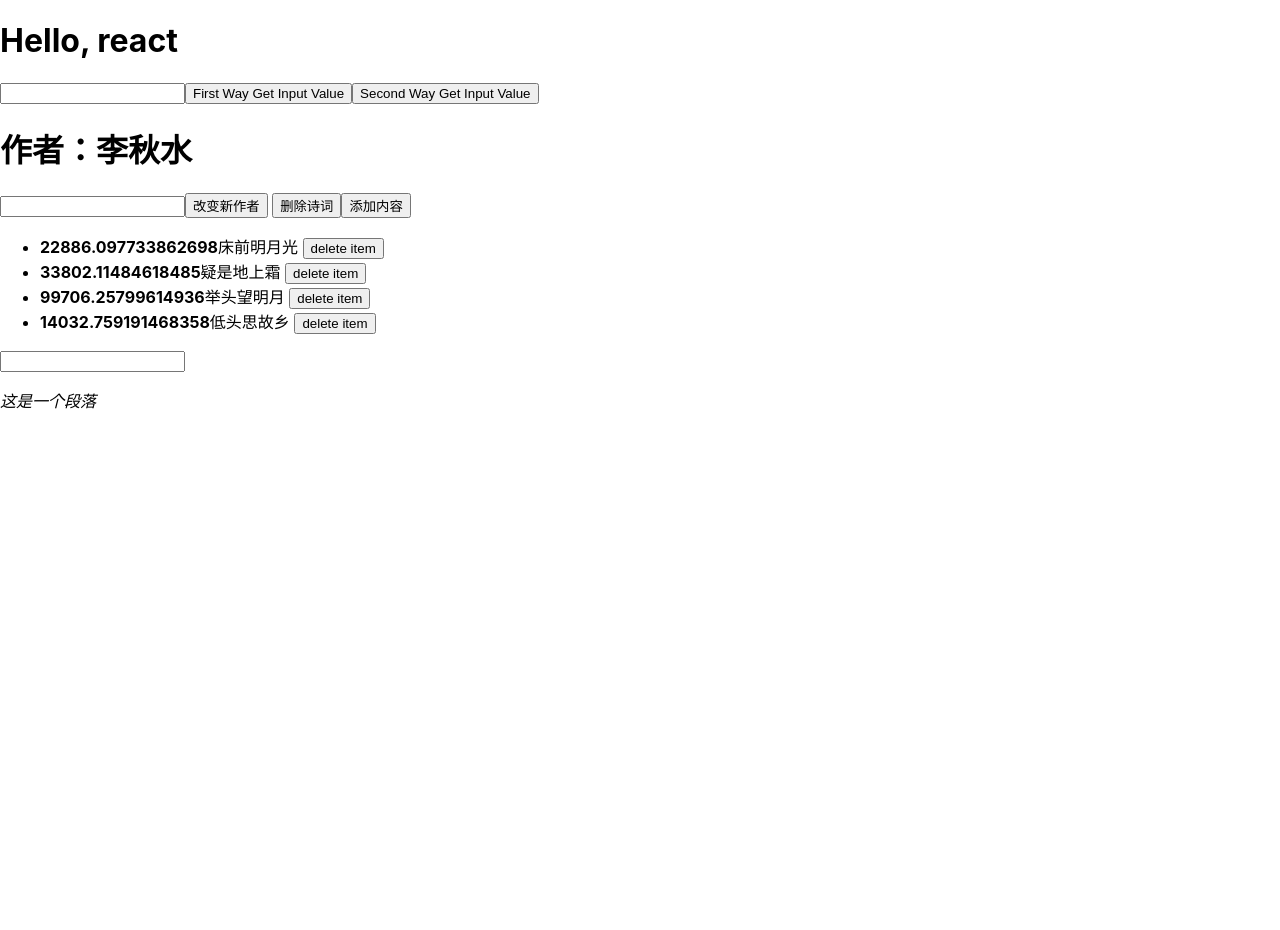
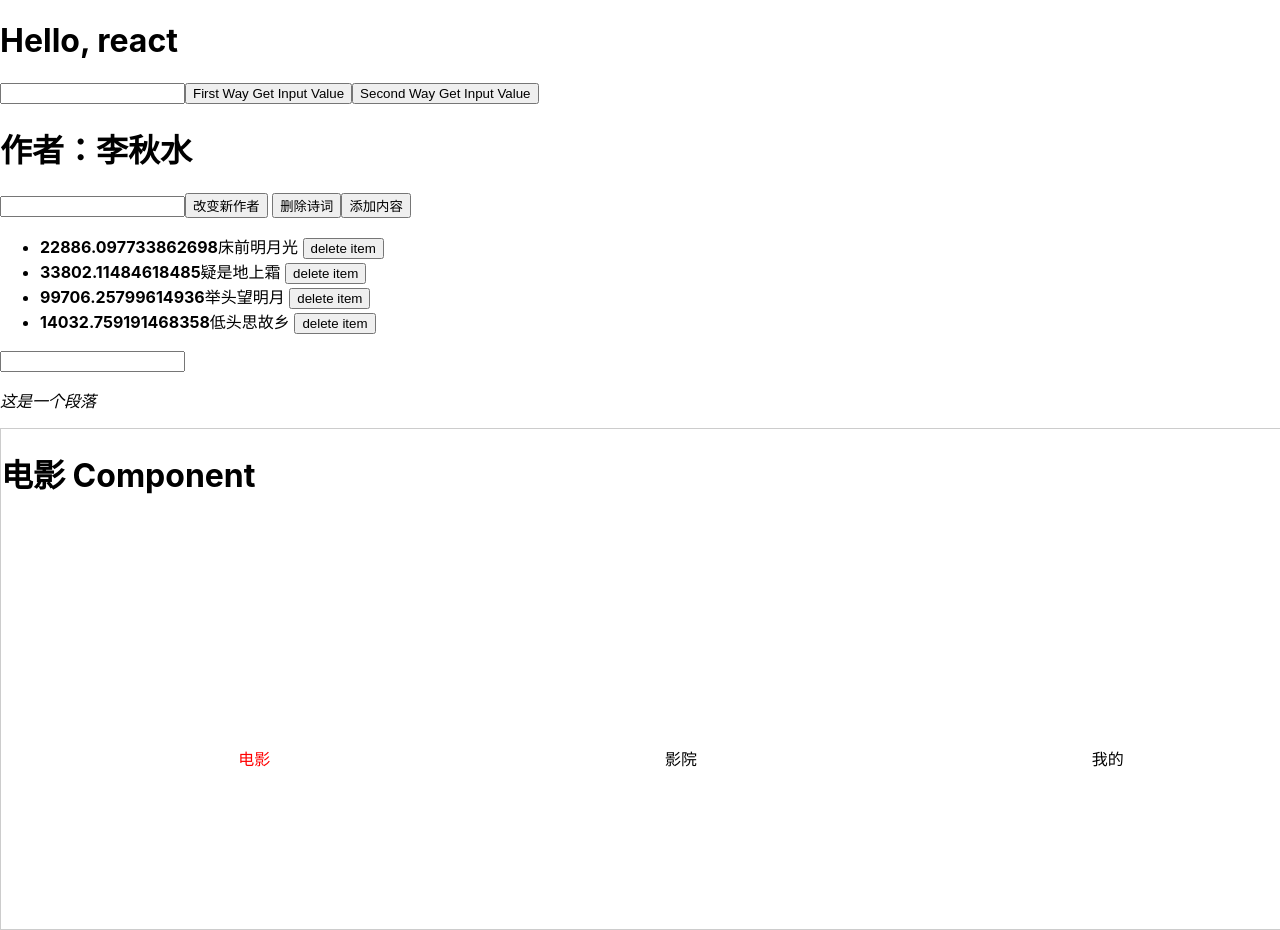
Before and after one commit to zxymax/react-qf-bz, a React (Create React App) app: page / in a window 1280 px wide. Before the commit the page ends 800 px from the top, so only its background shows below. Built offline with nearby package versions, Linux system fonts and the light colour scheme.

Commit message:
tab组件demo 使用@emotion/styled @emotion/react 写样式

```diff
--- a/package.json
+++ b/package.json
@@ -3,6 +3,8 @@
   "version": "0.1.0",
   "private": true,
   "dependencies": {
+    "@emotion/react": "^11.8.1",
+    "@emotion/styled": "^11.8.1",
     "@testing-library/jest-dom": "^5.16.2",
     "@testing-library/react": "^12.1.3",
     "@testing-library/user-event": "^13.5.0",
--- a/src/App.js
+++ b/src/App.js
@@ -1,6 +1,7 @@
 import RefComponent from './components/ref/RefComponent'
 import State from './components/state/State'
 import DangerouslySetInnerHtml from './components/dangerouslySetInnerHtml/DangerouslySetInnerHtml'
+import Tab from './components/tab/Tab'
 
 function App() {
   return (
@@ -9,6 +10,7 @@ function App() {
       <RefComponent />
       <State />
       <DangerouslySetInnerHtml />
+      <Tab />
     </div>
   )
 }
--- /dev/null
+++ b/src/components/tab/Tab.jsx
@@ -0,0 +1,106 @@
+import React, { Component } from 'react'
+import styled from '@emotion/styled'
+
+const TabBox = styled.div`
+  width: 100%;
+  height: 500px;
+  border: 1px solid #ccc;
+`
+
+const UlList = styled.ul`
+  list-style: none;
+  display: flex;
+  position: fixed;
+  bottom: 0;
+  height: 50px;
+  line-height: 50px;
+  width: 100%;
+`
+const Ulli = styled.li`
+  flex: 1;
+  cursor: pointer;
+  text-align: center;
+
+  &.active {
+    color: red;
+  }
+`
+
+const Film = () => {
+  return (
+    <>
+      <h1>电影 Component</h1>
+    </>
+  )
+}
+
+const Cinema = () => {
+  return (
+    <>
+      <h1>影院 Component</h1>
+    </>
+  )
+}
+
+const Center = () => {
+  return (
+    <>
+      <h1>个人中心 Component</h1>
+    </>
+  )
+}
+
+class Tab extends Component {
+  constructor(props) {
+    super(props)
+
+    this.state = {
+      current: 0,
+      list: [
+        { id: 0, text: '电影' },
+        { id: 1, text: '影院' },
+        { id: 2, text: '我的' }
+      ]
+    }
+  }
+
+  handleClick = index => {
+    this.setState(() => ({ current: index }))
+  }
+
+  switchPanel = () => {
+    switch (this.state.current) {
+      case 0:
+        return <Film />
+      case 1:
+        return <Cinema />
+      case 2:
+        return <Center />
+      default:
+        return null
+    }
+  }
+
+  render() {
+    const { list, current } = this.state
+    return (
+      <TabBox>
+        {this.switchPanel()}
+        <UlList>
+          {list &&
+            list.map((item, index) => (
+              <Ulli
+                key={item.id}
+                onClick={() => this.handleClick(index)}
+                className={current === index ? 'active' : ''}
+              >
+                {item.text}
+              </Ulli>
+            ))}
+        </UlList>
+      </TabBox>
+    )
+  }
+}
+
+export default Tab
```
Also changed, not shown: src/components/tab/README.md (added).
